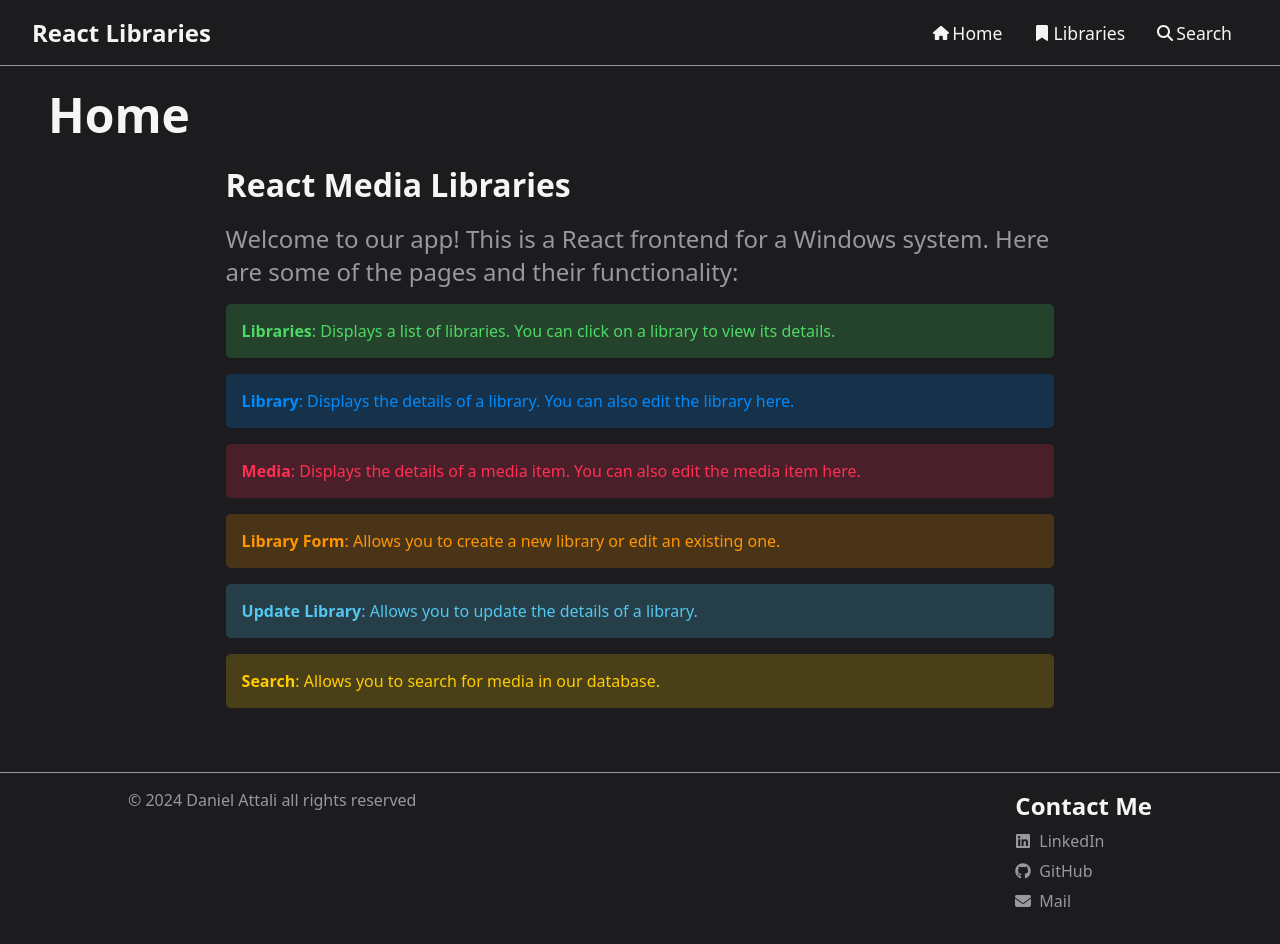
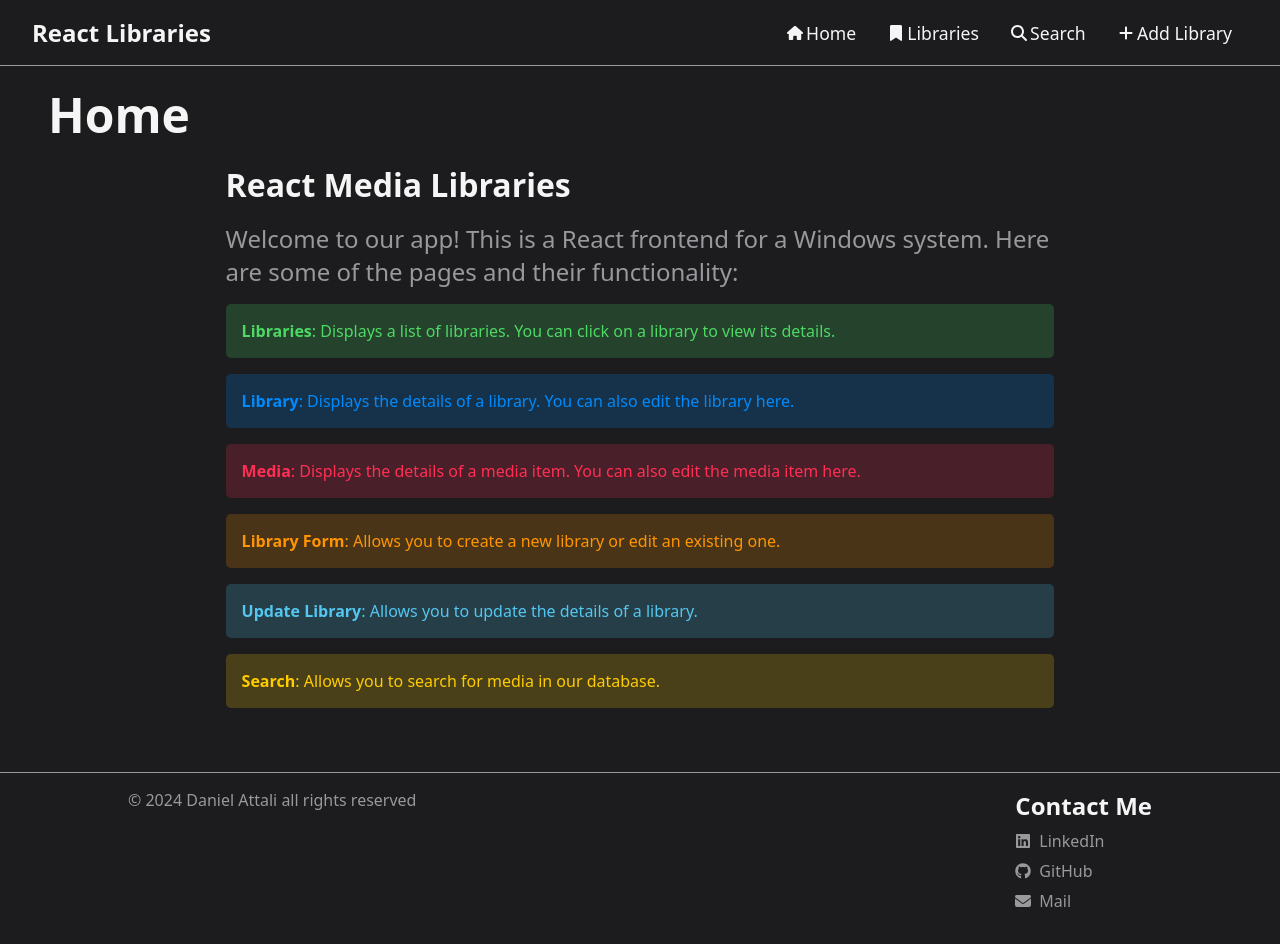
Before and after one commit to dattali18/Windows-System-Frontend-React, a React (Vite) app: page / in a window 1280 px wide. Built offline with nearby package versions, Linux system fonts and the light colour scheme.

Commit message:
added new button to the navbar to create new library

```diff
--- a/src/components/header/header.tsx
+++ b/src/components/header/header.tsx
@@ -5,6 +5,7 @@ import "./header.css";
 import { default as HouseIcon } from "../icons/home.tsx";
 import { default as LibraryIcon } from "../icons/library.tsx";
 import { default as SearchIcon } from "../icons/search.tsx";
+import { default as AddIcon } from "../icons/add.tsx";
 
 const Header = () => {
   return (
@@ -24,6 +25,10 @@ const Header = () => {
             <SearchIcon className="navbar-icon" />
             <Link to="/search">Search</Link>
           </li>
+          <li className="navbar-item">
+            <AddIcon className="navbar-icon" />
+            <Link to="/library/create">Add Library</Link>
+          </li>
         </ul>
       </nav>
     </header>
```
